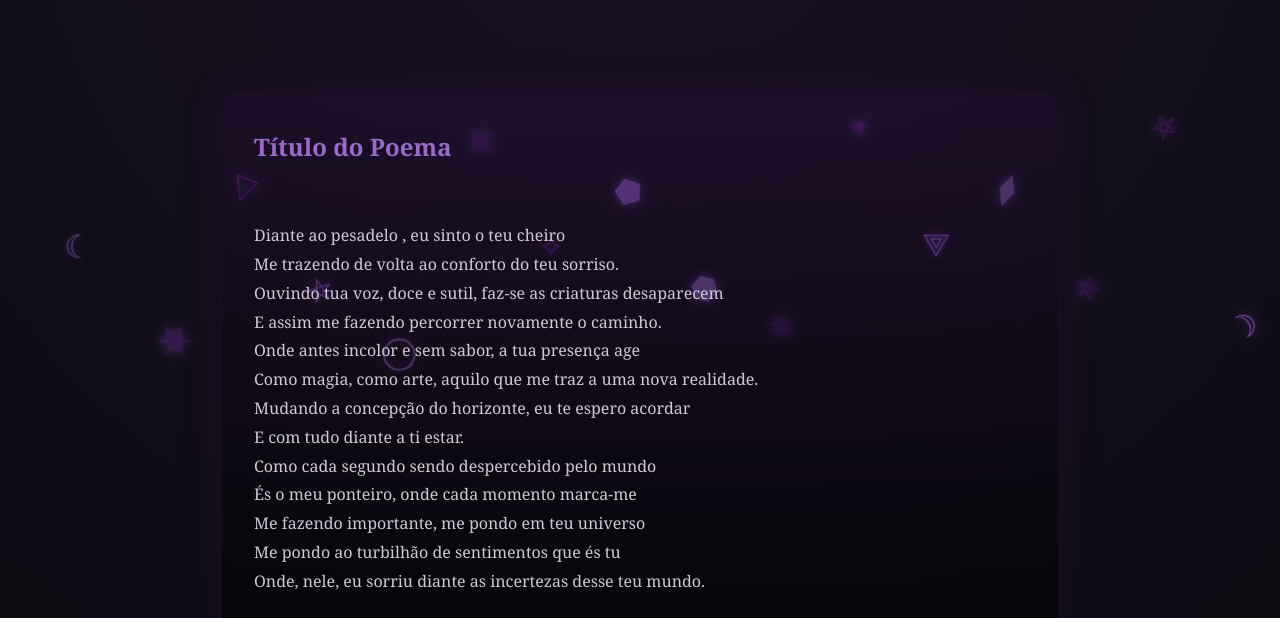
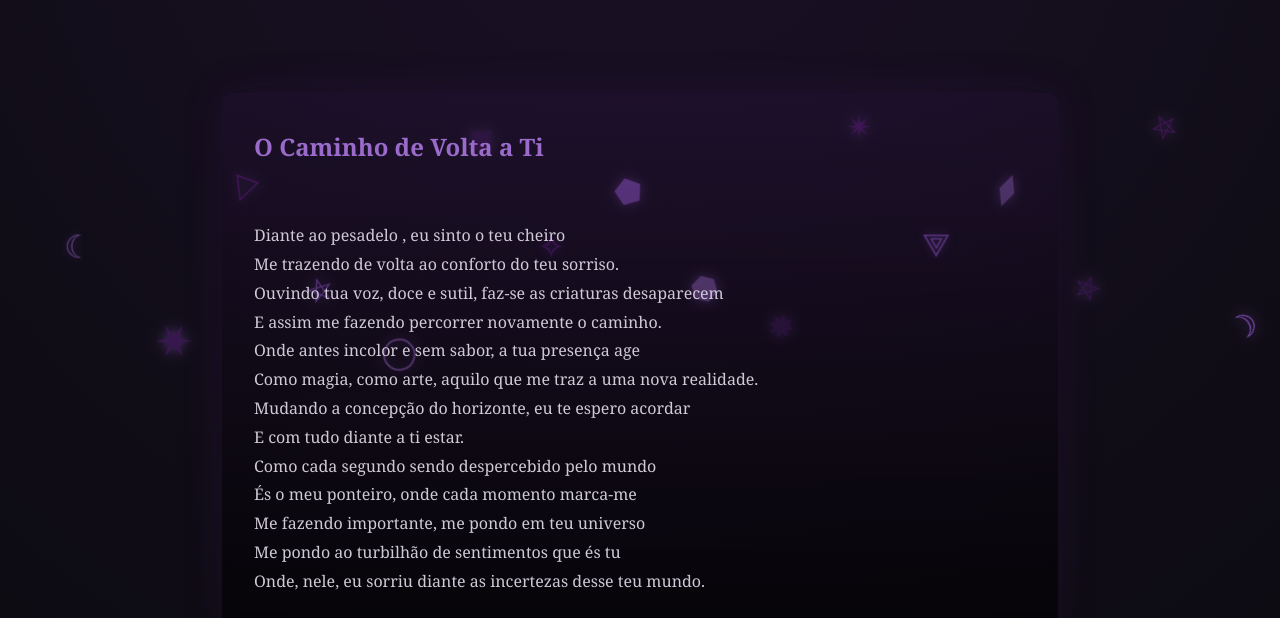
Before and after one commit to Miojovyskis/Teste, a plain HTML site: page index.html in a window 1280 px wide. Shown: the part 182-800 px from the top of the page. Drawn offline with Linux system fonts and the light colour scheme.

Commit message:
Update index.html

```diff
--- a/index.html
+++ b/index.html
@@ -156,7 +156,7 @@
   <main>
 
     <div class="post">
-      <h2>Título do Poema</h2>
+      <h2>O Caminho de Volta a Ti</h2>
 
       <div class="media">
         <!-- <img src="sua-imagem.jpg"> -->
```
